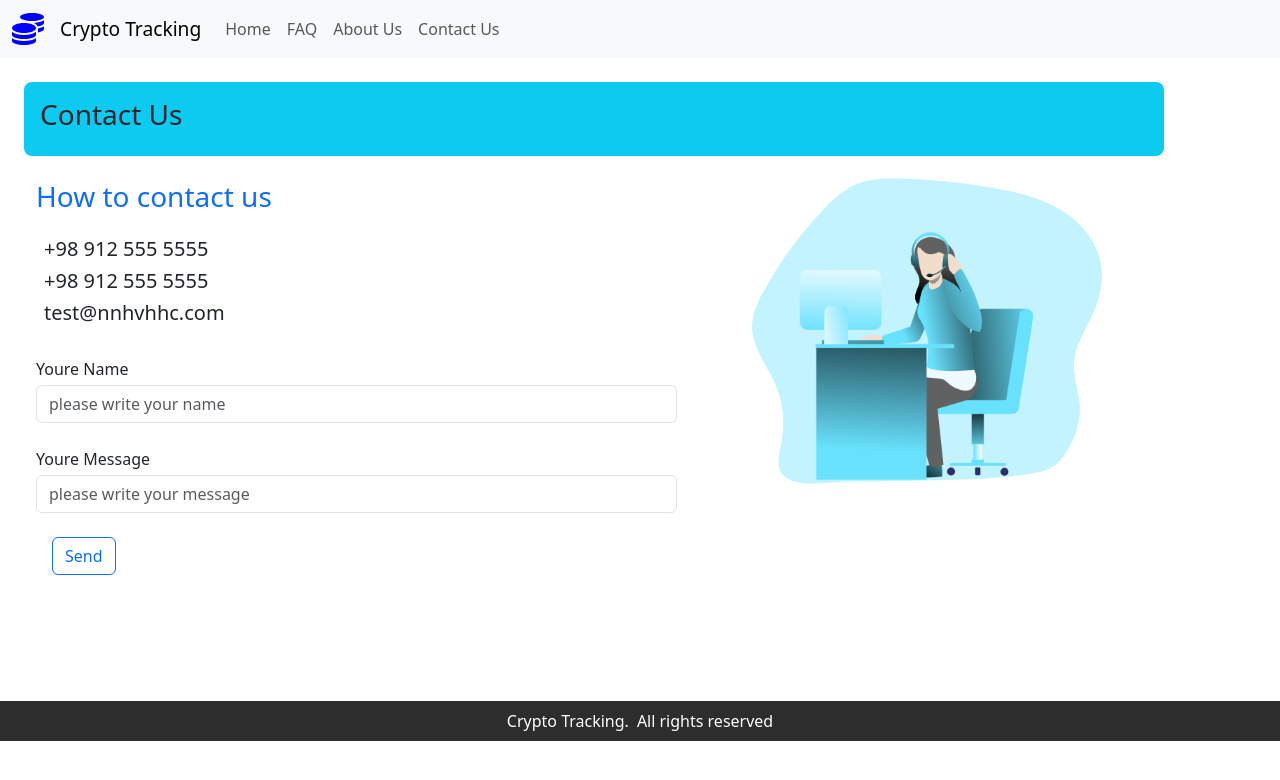
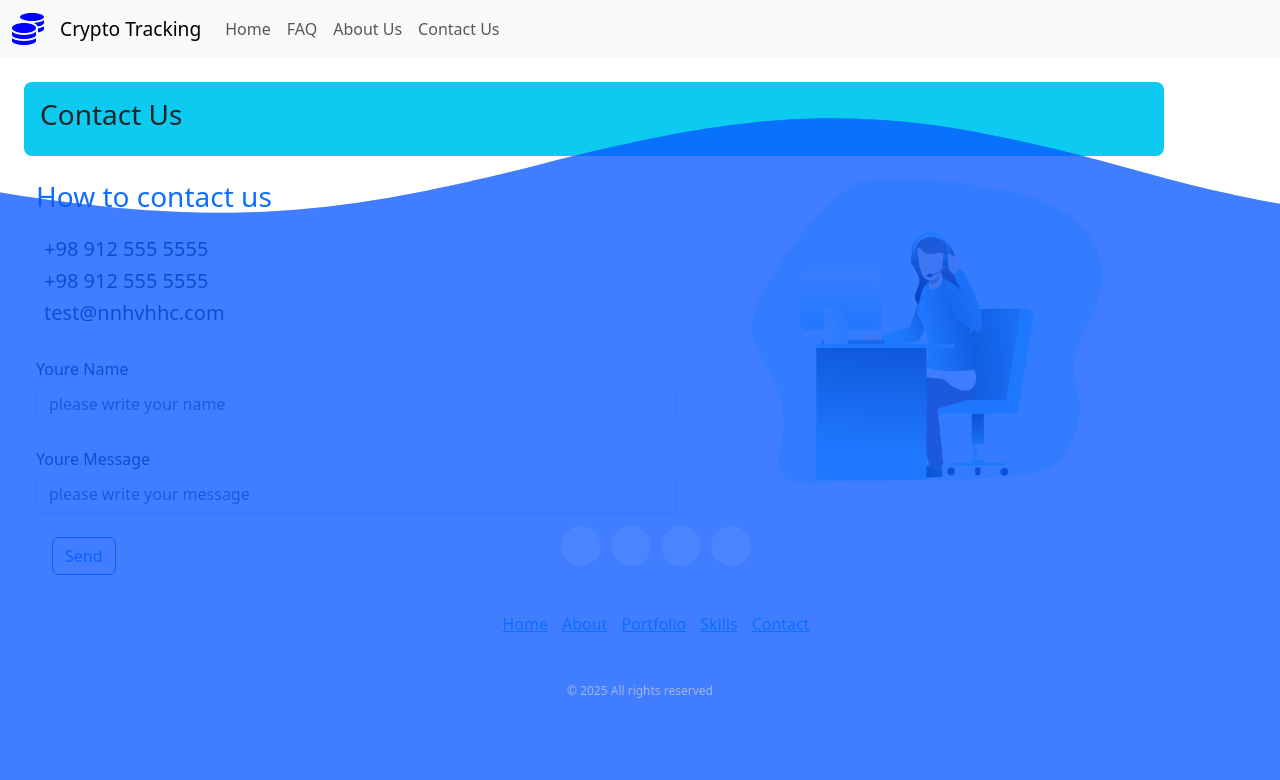
Before and after one commit to hannanehhh16/digital-currency, a React (Create React App) app: page /contact-us in a window 1280 px wide. Shown: the top 780 px of the page. Built offline with nearby package versions, Linux system fonts and the light colour scheme.

Commit message:
update footer

```diff
--- a/src/components/ui/Footer.Component.jsx
+++ b/src/components/ui/Footer.Component.jsx
@@ -1,11 +1,135 @@
 import React from 'react';
 import "./Footer.css";
 
-export default function FooterComponent() {
-  return (
-    <footer className="footer">
-      <span>Crypto Tracking.</span>
-      <span className="d-none d-md-inline ms-2">All rights reserved </span>
-    </footer>
-  )
-}
+// export default function FooterComponent() {
+//   return (
+//     <footer className="footer">
+//       <span>Crypto Tracking.</span>
+//       <span className="d-none d-md-inline ms-2">All rights reserved </span>
+//     </footer>
+//   )
+// }
+
+
+const AnimatedWaveFooter = () => (
+  <footer>
+    <div className="background">
+      <svg
+        version="1.1"
+        xmlns="http://www.w3.org/2000/svg"
+        xmlnsXlink="http://www.w3.org/1999/xlink"
+        viewBox="0 0 1600 900"
+      >
+        <defs>
+          <path
+            id="wave"
+            fill="rgba(11, 89, 255, 0.6)"
+            d="M-363.852,502.589c0,0,236.988-41.997,505.475,0
+            s371.981,38.998,575.971,0s293.985-39.278,505.474,5.859s493.475,48.368,716.963-4.995v560.106H-363.852V502.589z"
+          />
+        </defs>
+        <g>
+          <use xlinkHref="#wave" opacity={0.4}>
+            <animateTransform
+              attributeName="transform"
+              attributeType="XML"
+              type="translate"
+              dur="8s"
+              calcMode="spline"
+              values="270 230; -334 180; 270 230"
+              keyTimes="0; .5; 1"
+              keySplines="0.42, 0, 0.58, 1.0;0.42, 0, 0.58, 1.0"
+              repeatCount="indefinite"
+            />
+          </use>
+          <use xlinkHref="#wave" opacity={0.6}>
+            <animateTransform
+              attributeName="transform"
+              attributeType="XML"
+              type="translate"
+              dur="6s"
+              calcMode="spline"
+              values="-270 230;243 220;-270 230"
+              keyTimes="0; .6; 1"
+              keySplines="0.42, 0, 0.58, 1.0;0.42, 0, 0.58, 1.0"
+              repeatCount="indefinite"
+            />
+          </use>
+          <use xlinkHref="#wave" opacity={0.9}>
+            <animateTransform
+              attributeName="transform"
+              attributeType="XML"
+              type="translate"
+              dur="4s"
+              calcMode="spline"
+              values="0 230;-140 200;0 230"
+              keyTimes="0; .4; 1"
+              keySplines="0.42, 0, 0.58, 1.0;0.42, 0, 0.58, 1.0"
+              repeatCount="indefinite"
+            />
+          </use>
+        </g>
+      </svg>
+    </div>
+    <section>
+      <ul className="socials">
+        <li>
+          <a
+            className="fa-brands fa-github"
+            href="https://github.com/"
+            target="_blank"
+            rel="noopener noreferrer"
+            aria-label="GitHub"
+          />
+        </li>
+        <li>
+          <a
+            className="fa-brands fa-codepen"
+            href="https://codepen.io/"
+            target="_blank"
+            rel="noopener noreferrer"
+            aria-label="CodePen"
+          />
+        </li>
+        <li>
+          <a
+            className="fa-brands fa-dribbble"
+            href="https://dribbble.com/"
+            target="_blank"
+            rel="noopener noreferrer"
+            aria-label="Dribbble"
+          />
+        </li>
+        <li>
+          <a
+            className="fa-brands fa-instagram"
+            href="https://instagram.com/"
+            target="_blank"
+            rel="noopener noreferrer"
+            aria-label="Instagram"
+          />
+        </li>
+      </ul>
+      <ul className="links">
+        <li>
+          <a href="#home">Home</a>
+        </li>
+        <li>
+          <a href="#about">About</a>
+        </li>
+        <li>
+          <a href="#portfolio">Portfolio</a>
+        </li>
+        <li>
+          <a href="#skills">Skills</a>
+        </li>
+        <li>
+          <a href="#contact">Contact</a>
+        </li>
+      </ul>
+      <p className="legal">© 2025 All rights reserved</p>
+    </section>
+  </footer>
+);
+
+export default AnimatedWaveFooter;
--- a/src/components/ui/Footer.css
+++ b/src/components/ui/Footer.css
@@ -1,8 +1,88 @@
-.footer {
+/* .footer {
     display: flex;
     justify-content: center;
     align-items: center;
     color: #fff;
     background-color: rgb(46, 45, 45);
     height: 40px;
+} */
+
+
+/* Make sure the footer is always at the bottom and full width */
+footer {
+    position: fixed;
+    left: 0;
+    bottom: 0;
+    display: flex;
+    width: 100vw;
+    padding-bottom: 100px;
+    box-sizing: border-box;
 }
+
+.background {
+    position: fixed;
+    left: 0;
+    bottom: 0;
+    width: 100vw;
+    height: 480px;
+    z-index: 1;
+
+}
+
+/* SVG inside .background should fill the container */
+.background svg {
+    position: absolute;
+    left: 0;
+    bottom: 0;
+    width: 100vw;
+    height: 100%;
+    max-height: 520px;
+    min-height: 400px;
+    transform: scaleY(3) scaleX(2.25);
+    transform-origin: bottom;
+    pointer-events: none;
+}
+
+/* Layout styles */
+section {
+    display: flex;
+    flex-direction: column;
+    align-items: center;
+    gap: 30px;
+    width: 100%;
+    position: relative;
+    z-index: 3; /* Ensure above both background and footer itself */
+}
+
+/* List styles */
+ul {
+    display: flex;
+    list-style: none;
+    padding: 0;
+    margin: 0;
+}
+
+.socials {
+    gap: 10px;
+}
+
+.socials a {
+    font-size: 24px;
+    background: rgb(255 255 255 / 6%);
+    backdrop-filter: blur(10px);
+    display: grid;
+    place-items: center;
+    width: 40px;
+    height: 40px;
+    border-radius: 50%;
+}
+
+.links {
+    gap: 14px;
+}
+
+.legal {
+    font-size: 12px;
+    margin: 0;
+    color: #a2b6e1;
+}
```
Also changed, not shown: src/main.jsx (added, +17 -0 lines).
